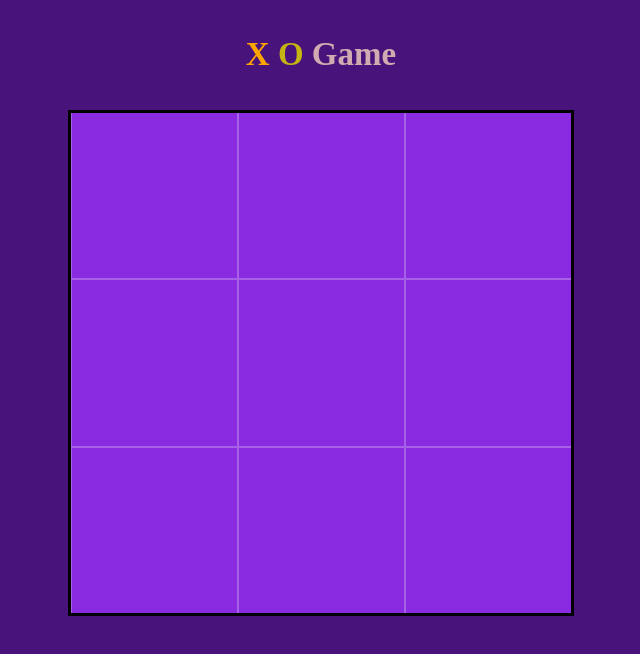
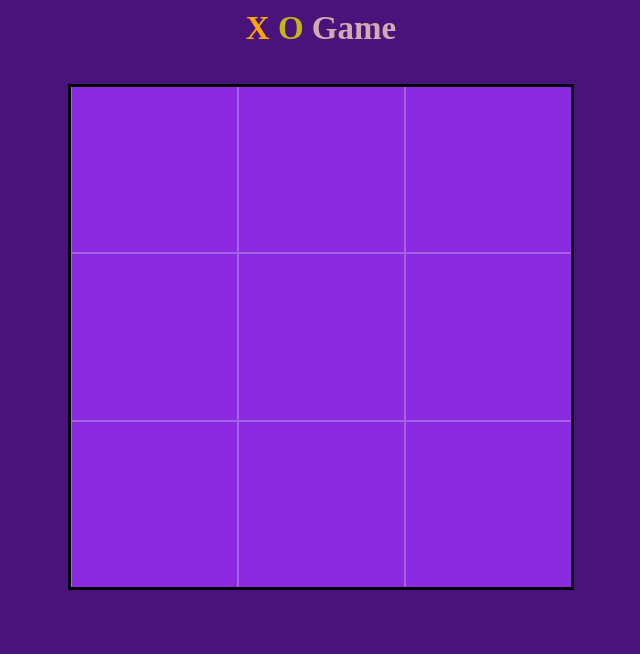
Before and after one commit to moohammedddd/tic_tack, a plain HTML site: page index.html in a window 1280 px wide. Shown: the whole page, without its empty margins (319-959 px from the left). Drawn offline with nearby package versions, Linux system fonts and the light colour scheme.

Commit message:
Update mo.css

```diff
--- a/css/mo.css
+++ b/css/mo.css
@@ -14,6 +14,7 @@
   font-weight: bold;
   color: rgb(209, 171, 177);
   z-index: 2;
+  margin-top: -26px;
 }
 .x {
   color: orange;
```
